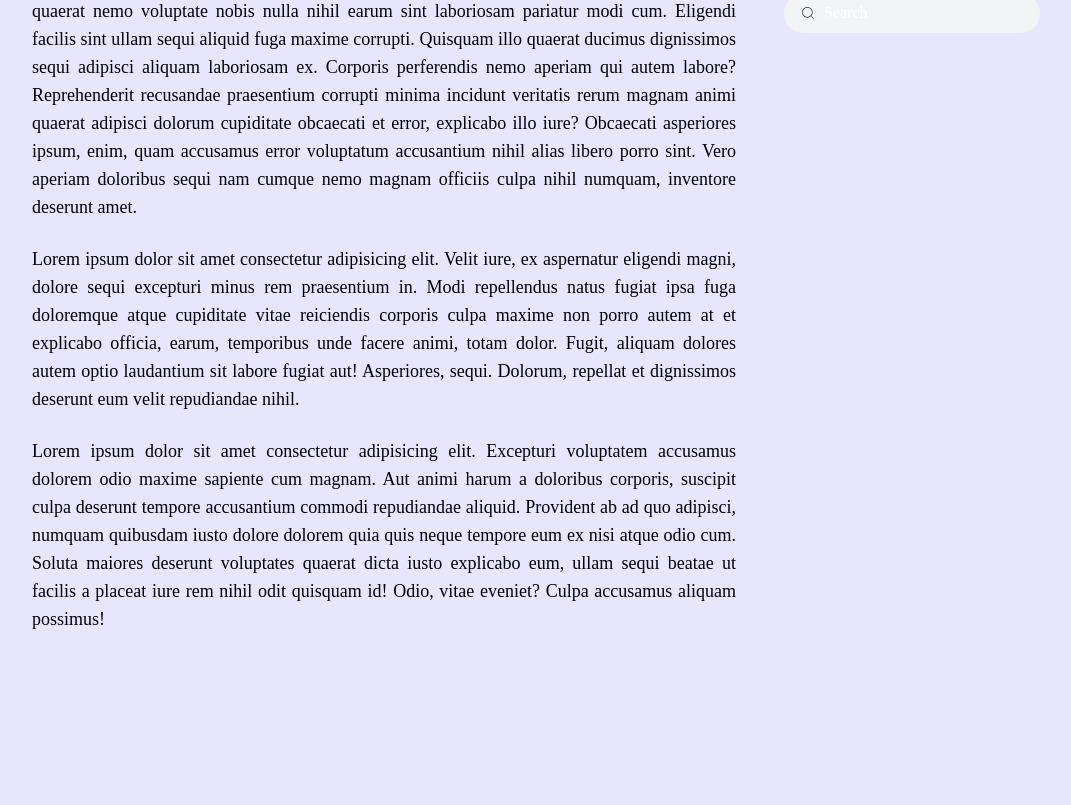
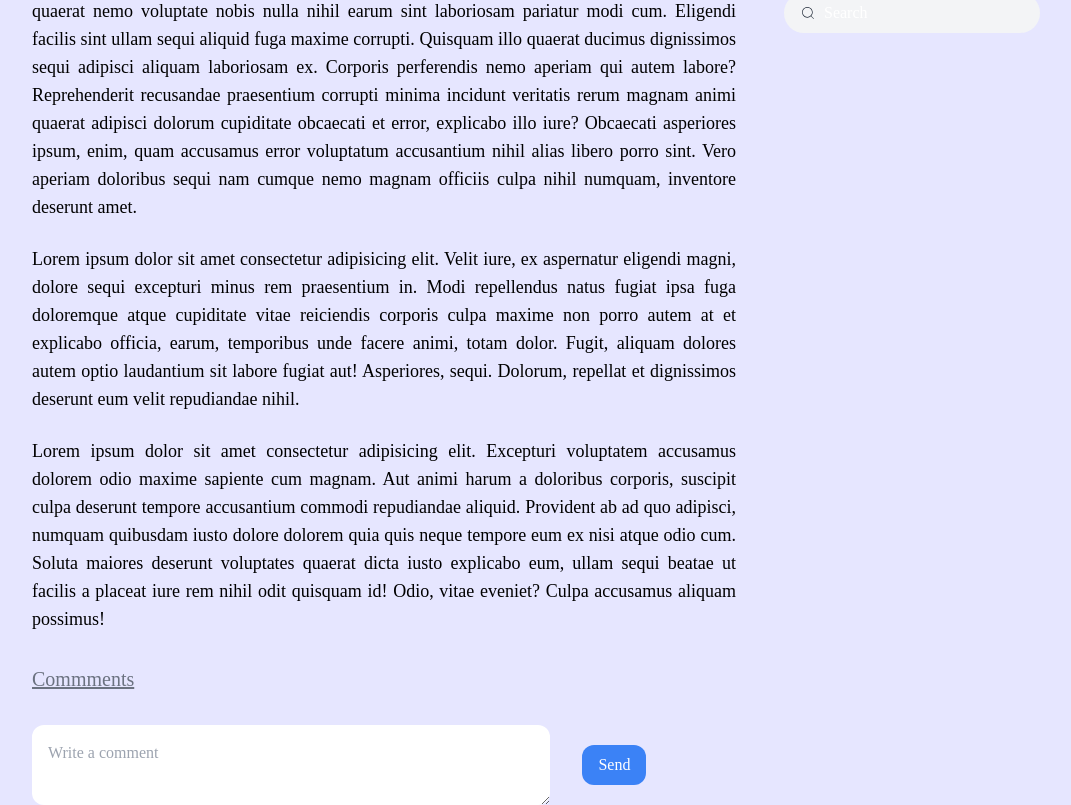
Before and after one commit to furkankuluncakli/full-stack-blog-page, a React (Vite) app: page /test in a window 1280 px wide. Shown: the part 1043-1848 px from the top of the page, without its empty margins (96-1167 px from the left). Before the commit the page ends 1676 px from the top, so only its background shows below. Built offline with nearby package versions, Linux system fonts and the light colour scheme; no server answers.

Commit message:
Add Comment and Comments components, and integrate Comments into SinglePostPage for enhanced user interaction

```diff
--- /dev/null
+++ b/src/components/Comment.jsx
@@ -0,0 +1,9 @@
+import React from 'react'
+
+function Comment() {
+  return (
+    <div>Comment</div>
+  )
+}
+
+export default Comment
--- /dev/null
+++ b/src/components/Comments.jsx
@@ -0,0 +1,20 @@
+function Comments() {
+  return (
+    <div className="flex flex-col gap-8 lg:w-3/5">
+      <h1 className="text-xl text-gray-500 underline ">Commments</h1>
+      <div className="flex items-center justify-between gap-8 w-full">
+        <textarea
+          placeholder="Write a comment"
+          className="w-full p-4 rounded-xl"
+        />
+
+        <button className="px-4 py-2 bg-blue-500 text-white rounded-xl">
+          Send
+        </button>
+      </div>
+
+    </div>
+  );
+}
+
+export default Comments;
--- a/src/components/Search.jsx
+++ b/src/components/Search.jsx
@@ -9,7 +9,7 @@
       <input
         type="text"
         placeholder="Search"
-        className="outline-none bg-transparent text-white placeholder:text-white"
+        className="outline-none bg-transparent text-gray-800 placeholder:text-white"
       />
     </div>
   );
--- a/src/routes/SinglePostPage.jsx
+++ b/src/routes/SinglePostPage.jsx
@@ -2,6 +2,7 @@
 import Image from "../components/Image";
 import PostMenuActions from "../components/PostMenuActions";
 import Search from "../components/Search";
+import Comments from "../components/Comments";
 
 function SinglePostPage() {
   return (
@@ -109,7 +110,9 @@
             />
             <Link className="text-blue-500"> John Doe</Link>
           </div>
-          <p className="text-sm text-gray-500 mt-5 mb-5">Lorem ipsum dolor sit.</p>
+          <p className="text-sm text-gray-500 mt-5 mb-5">
+            Lorem ipsum dolor sit.
+          </p>
           <div className="flex items center gap-4">
             <Link>
               <Image src="facebook.svg" />
@@ -142,6 +145,7 @@
           <Search />
         </div>
       </div>
+      <Comments />
     </div>
   );
 }
```
